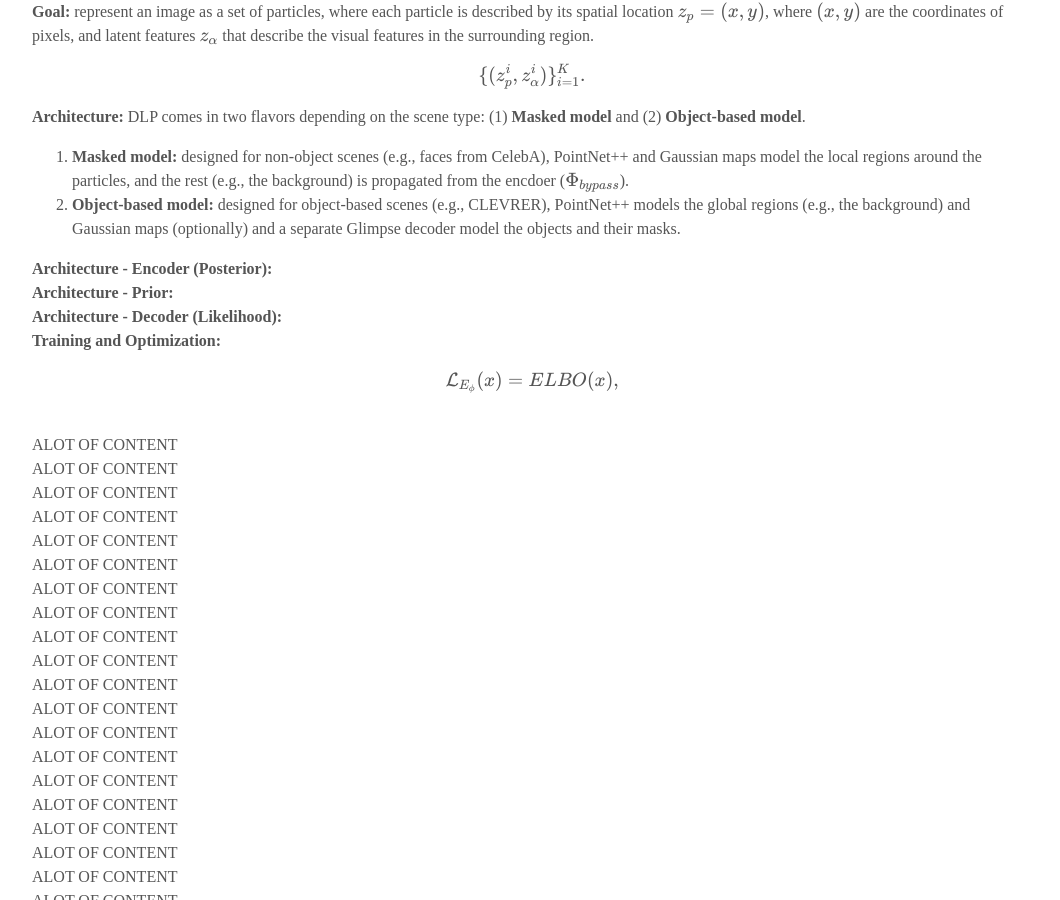
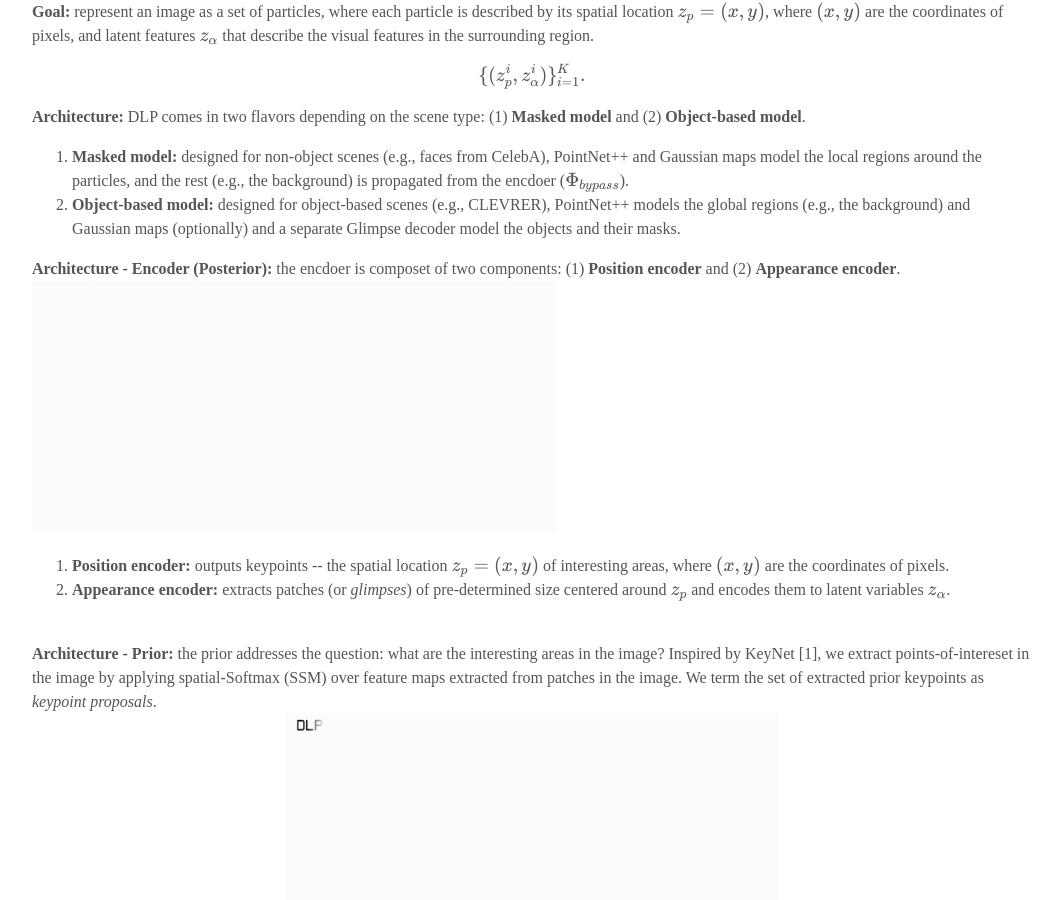
Before and after one commit to taldatech/deep-latent-particles-web, a Jekyll site: the page built from index.md, in a window 1280 px wide and 900 px high, scrolled down 1506 px. Shown: the whole window, without its empty margins (108-1168 px from the left). Built offline with Jekyll 4.4.1, drawn with Linux system fonts in a browser that asks for light colours; nearby versions of some CDN libraries; some web fonts are replaced.

Commit message:
method in progress

```diff
--- a/_includes/header.html
+++ b/_includes/header.html
@@ -34,6 +34,9 @@ a:active {
       <img src="https://raw.githubusercontent.com/taldatech/soft-intro-vae-web/main/assets/3d_plane_to_car.gif" style="height:300px">
       <div class="header-icons">
         <a aria-label="Paper" href="https://arxiv.org"><i class="icon fa fa-file-text"></i></a>
+		{% if site.github_username %}
+        <a aria-label="My Github" target="_blank" href="https://github.com/{{ site.github_username }}"><i class="icon fa fa-github-alt" aria-hidden="true"></i></a>
+        {% endif %}
         {% if site.youtube_link %}
         <a aria-label="Video" target="_blank" href="{{site.youtube_link}}"><i class="icon fa fa-youtube-play" aria-hidden="true"></i></a>
         {% endif %}
@@ -45,9 +48,6 @@ a:active {
         {% endif %}
         {% if site.linkedin_username %}
         <a aria-label="My LinkedIn" target="_blank" href="https://www.linkedin.com/in/{{ site.linkedin_username }}"><i class="icon fa fa-linkedin-square" aria-hidden="true"></i></a>
-        {% endif %}
-        {% if site.github_username %}
-        <a aria-label="My Github" target="_blank" href="https://github.com/{{ site.github_username }}"><i class="icon fa fa-github-alt" aria-hidden="true"></i></a>
         {% endif %}
         {% if site.medium_username %}
         <a aria-label="My Medium" target="_blank" href="https://medium.com/{{ site.medium_username }}"><i class="icon fa fa-medium" aria-hidden="true"></i></a>
--- a/index.md
+++ b/index.md
@@ -39,15 +39,25 @@ $$ \{(z_p^i, z_{\alpha}^i)\}_{i=1}^{K}. $$
   <li><b>Object-based model:</b> designed for object-based scenes (e.g., CLEVRER), PointNet++ models the global regions (e.g., the background) and Gaussian maps (optionally) and a separate Glimpse decoder model the objects and their masks.</li>
 </ol>
 
-<b>Architecture - Encoder (Posterior):</b>
+<b>Architecture - Encoder (Posterior):</b> the encdoer is composet of two components: (1) <b>Position encoder</b> and (2) <b>Appearance encoder</b>.
+
+<img src="https://raw.githubusercontent.com/taldatech/deep-latent-particles-web/main/assets/dlp_encoder.gif" style="height:250px">
+
+<ol>
+  <li><b>Position encoder:</b> outputs keypoints -- the spatial location \( z_p = (x,y) \) of interesting areas, where \( (x,y) \) are the coordinates of pixels.</li>
+  <li><b>Appearance encoder:</b> extracts patches (or <i>glimpses</i>) of pre-determined size centered around \( z_p \) and encodes them to latent variables \(z_{\alpha} \).</li>
+</ol>
 
 <br>
 
-<b>Architecture - Prior:</b>
+<b>Architecture - Prior:</b> the prior addresses the question: what are the interesting areas in the image? Inspired by KeyNet [1], we extract points-of-intereset in the image by applying spatial-Softmax (SSM) over feature maps extracted from patches in the image.
+We term the set of extracted prior keypoints as <i>keypoint proposals</i>.
 
 <br>
 
 <b>Architecture - Decoder (Likelihood):</b>
+
+<img src="https://raw.githubusercontent.com/taldatech/deep-latent-particles-web/main/assets/dlp_decoder.gif" style="height:250px">
 <br>
 
 <b>Training and Optimization:</b>
```
Also changed, not shown: assets/dlp_arch.gif (added), assets/dlp_decoder.gif (added), assets/dlp_encoder.gif (added).
